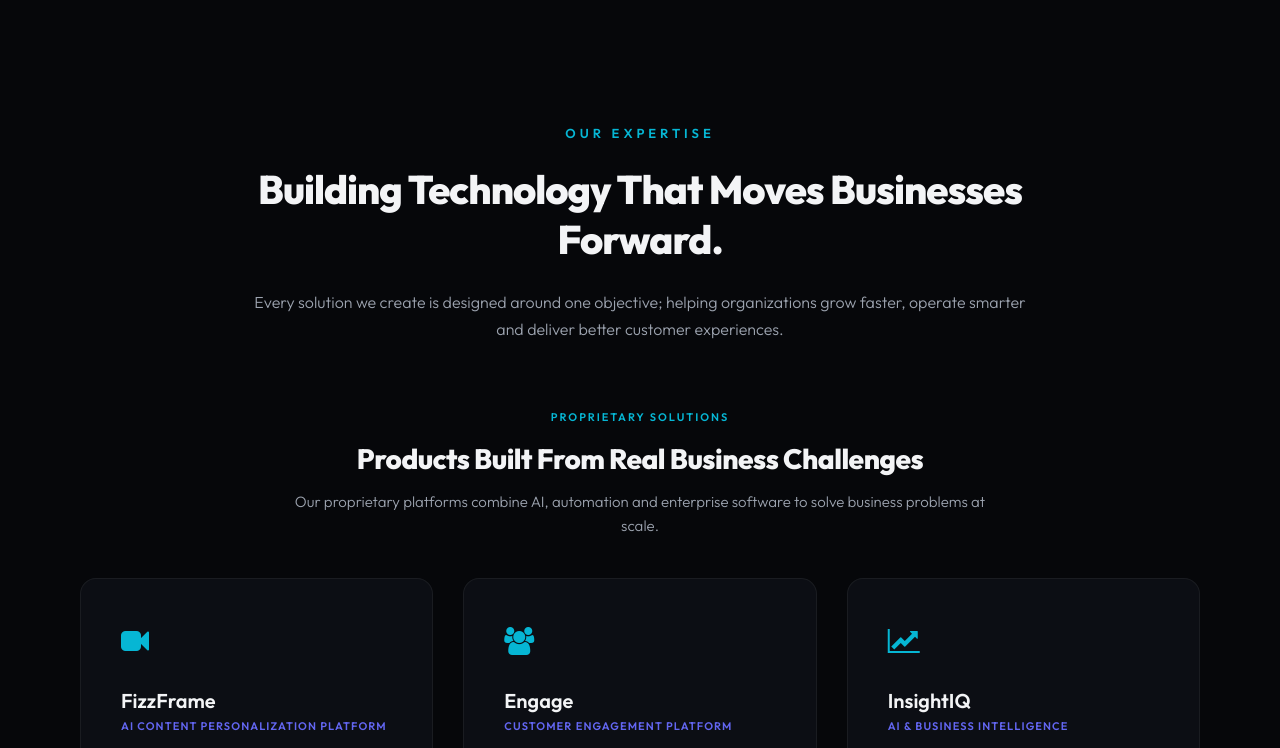
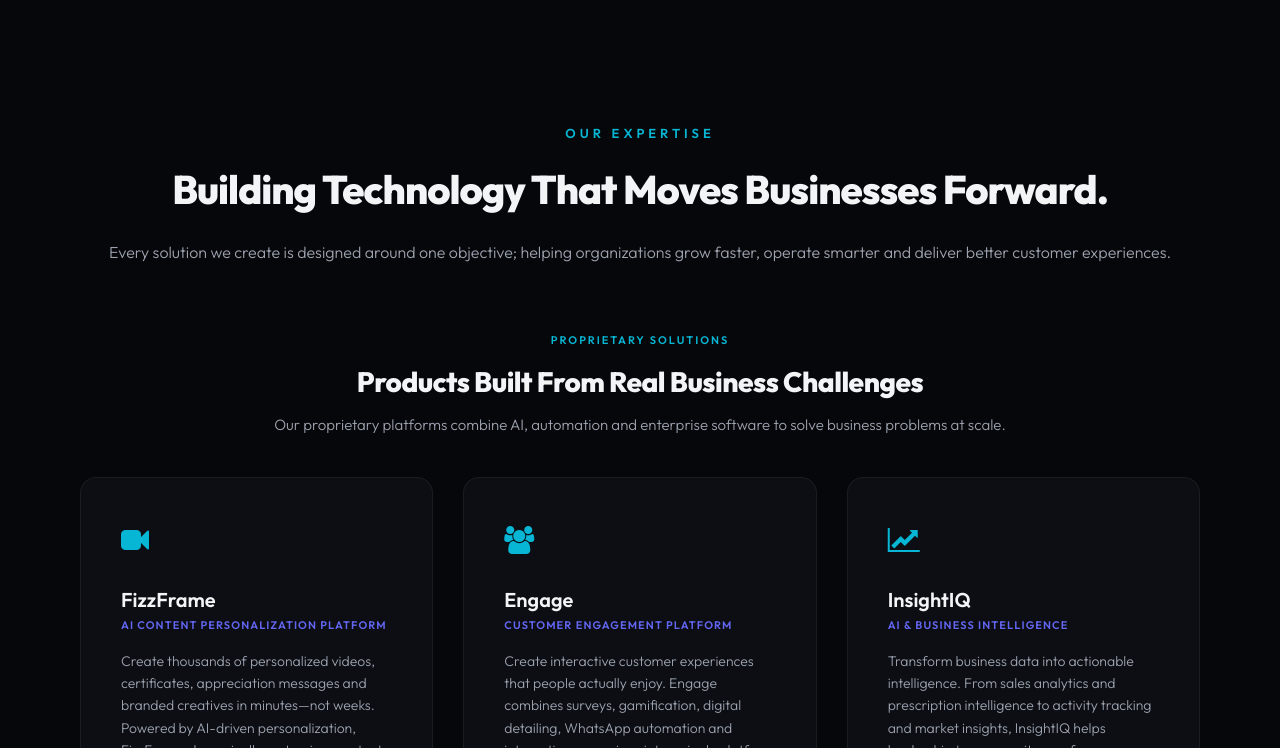
Before and after one commit to rohancool17/Benzene-Website, a plain HTML site: page index.html in a window 1280 px wide. Shown: the part 800-1548 px from the top of the page. Drawn offline with Linux system fonts and the light colour scheme.

Commit message:
style: Increase header container max-widths to allow headings and descriptions to stay on a single line on laptop screens

```diff
--- a/assets/css/style-v2.css
+++ b/assets/css/style-v2.css
@@ -622,7 +622,7 @@ h1, h2, h3, h4, h5, h6 {
 /* Centered What We Do Section Layout */
 .section-header-centered {
   text-align: center;
-  max-width: 800px;
+  max-width: 1150px;
   margin: 0 auto 60px auto;
 }
 
@@ -664,7 +664,7 @@ h1, h2, h3, h4, h5, h6 {
 
 .grid-section-header-centered {
   text-align: center;
-  max-width: 700px;
+  max-width: 1150px;
   margin: 0 auto 40px auto;
 }
 
--- a/index.html
+++ b/index.html
@@ -24,7 +24,7 @@
 
     <!-- Stylesheets -->
     <link rel="stylesheet" href="https://cdnjs.cloudflare.com/ajax/libs/font-awesome/4.7.0/css/font-awesome.min.css" />
-    <link rel="stylesheet" href="assets/css/style-v2.css?v=2.5" />
+    <link rel="stylesheet" href="assets/css/style-v2.css?v=2.6" />
 </head>
 <body class="home dark-theme">
 
```
